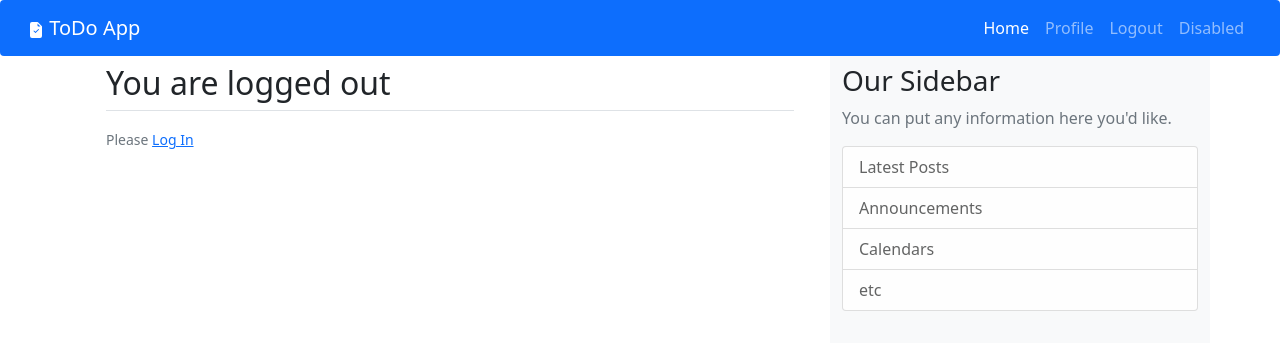
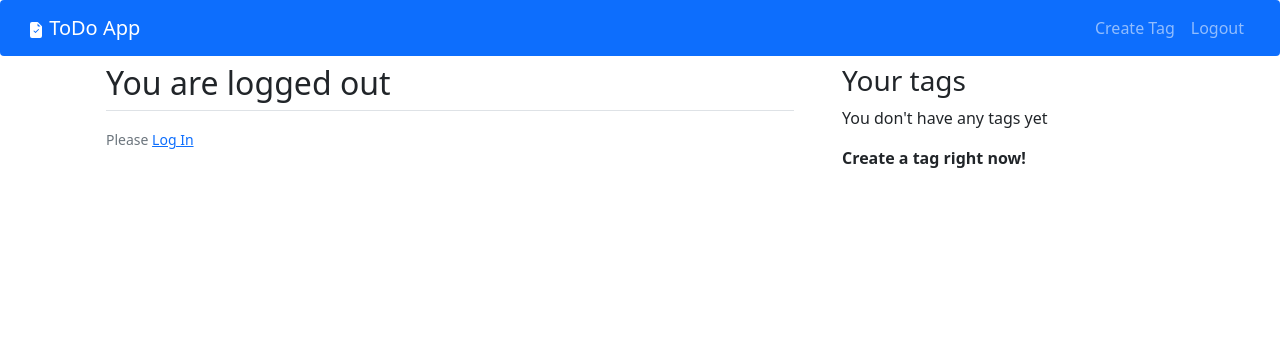
Before and after one commit to edwardramirez31/Django-ToDo-List, a Django app: page /logout/ in a window 1280 px wide. Shown: the top 350 px of the page. Run offline with Django 3.2, Linux system fonts and the light colour scheme; the visitor is signed in with stand-in values (Sample User, id 1); parts of the project's set-up code (start-up, migrations or seed data) failed here and were passed over.

Commit message:
Creating the Create Tag view

```diff
--- a/todo/tasks/templates/base.html
+++ b/todo/tasks/templates/base.html
@@ -1,3 +1,4 @@
+{% load static %}
 <!DOCTYPE html>
 <html lang="en">
   <head>
@@ -11,7 +12,7 @@
       integrity="sha384-giJF6kkoqNQ00vy+HMDP7azOuL0xtbfIcaT9wjKHr8RbDVddVHyTfAAsrekwKmP1"
       crossorigin="anonymous"
     />
-
+    <link rel="stylesheet" href="{% static 'tasks/main.css' %}">
     {% comment %} jqery {% endcomment %}
     <script src="https://ajax.googleapis.com/ajax/libs/jquery/3.5.1/jquery.min.js"></script>
     <title>ToDo App</title>
@@ -33,19 +34,17 @@
           >
             <span class="navbar-toggler-icon"></span>
           </button>
-          <a class="navbar-brand mr-4" href="#">
+          <a class="navbar-brand mr-4" href="{% url 'tasks:all' %}">
           <svg xmlns="http://www.w3.org/2000/svg" width="16" height="16" fill="currentColor" class="bi bi-file-earmark-check-fill" viewBox="0 0 16 16">
           <path d="M9.293 0H4a2 2 0 0 0-2 2v12a2 2 0 0 0 2 2h8a2 2 0 0 0 2-2V4.707A1 1 0 0 0 13.707 4L10 .293A1 1 0 0 0 9.293 0zM9.5 3.5v-2l3 3h-2a1 1 0 0 1-1-1zm1.354 4.354l-3 3a.5.5 0 0 1-.708 0l-1.5-1.5a.5.5 0 1 1 .708-.708L7.5 9.793l2.646-2.647a.5.5 0 0 1 .708.708z"/>
           </svg>
           ToDo App</a>
           <div class="collapse navbar-collapse" id="navbarTogglerDemo03">
             <ul class="navbar-nav ms-auto mb-2 mb-lg-0">
-              <li class="nav-item">
-                <a class="nav-link active" aria-current="page" href="#">Home</a>
-              </li>
+
               {% if user.is_authenticated %}
               <li class="nav-item">
-                <a class="nav-link" href="#">Profile</a>
+                <a class="nav-link" href="{% url 'tasks:tag_create' %}">Create Tag</a>
               </li>
               <li class="nav-item">
                 <a class="nav-link" href="{% url 'logout' %}">Logout</a>
@@ -60,11 +59,7 @@
                 >
               </li>
               {% endif %}
-              <li class="nav-item">
-                <a class="nav-link" href="#" tabindex="-1" aria-disabled="true"
-                  >Disabled</a
-                >
-              </li>
+
             </ul>
           </div>
         </div>
@@ -78,8 +73,21 @@
           {% endfor %} {% endif %}
           <div class="container py-3">{% block content %} {% endblock %}</div>
         </div>
-        <div class="col-md-4 py-3 bg-light">
+        <div class="col-md-4 py-3">
           <div class="content-section">
+          {% if user.is_authenticated %}
+          <h3>Your tags</h3>
+            {% if tags %}
+            <div class="list-group">
+              {% for tag in tags %}
+              <a class="list-group-item list-group-item-action list-group-item-secondary" href="{% url 'tasks:tag_list' tag.id %}">{{ tag }}</a>
+              {% endfor %}
+            </div>
+            {% else %}
+            <p>You don't have any tags yet</p>
+            <strong>Create a tag right now!</strong>
+            {% endif %}
+          {% else %}
             <h3>Our Sidebar</h3>
                 <p class='text-muted'>You can put any information here you'd like.
                   <ul class="list-group">
@@ -89,6 +97,7 @@
                     <li class="list-group-item list-group-item-light">etc</li>
                   </ul>
                 </p>
+          {% endif %}
           </div>
         </div>
       </div>
--- a/todo/tasks/urls.py
+++ b/todo/tasks/urls.py
@@ -7,4 +7,6 @@ urlpatterns = [
     path('list', TasksListView.as_view(), name='all'),
     path('mark/<int:pk>', MarkHandleView.as_view(), name='mark'),
     path('delete/<int:pk>', DeleteTaskView.as_view(), name='delete'),
+    path('create/tag', TagCreateView.as_view(), name='tag_create'),
+    path('list/tag/<int:pk>', TagListView.as_view(), name='tag_list'),
 ]
--- a/todo/users/templates/registration/login.html
+++ b/todo/users/templates/registration/login.html
@@ -1,4 +1,5 @@
 {% extends 'base.html'%} {% load crispy_forms_tags %} {% block content%}
+<div class="content-section">
   <form action="{% url 'login' %}" method="post">
     {% csrf_token %}
     <fieldset class="form-group">
@@ -16,4 +17,5 @@
       <a href="{% url 'users:register' %}">Sign Up Now</a>
     </small>
   </div>
+</div>
 {% endblock %}
--- a/todo/users/templates/registration/logout.html
+++ b/todo/users/templates/registration/logout.html
@@ -1,8 +1,10 @@
 {% extends 'base.html'%} {% block content%}
-<h2>You are logged out</h2>
-<div class="border-top pt-3">
-  <small class="text-muted">
-    Please <a href="{% url 'login' %}">Log In</a>
-  </small>
+<div class="content-section">
+  <h2>You are logged out</h2>
+  <div class="border-top pt-3">
+    <small class="text-muted">
+      Please <a href="{% url 'login' %}">Log In</a>
+    </small>
+  </div>
 </div>
 {% endblock %}
--- a/todo/users/templates/users/register.html
+++ b/todo/users/templates/users/register.html
@@ -1,5 +1,5 @@
 {% extends 'base.html' %} {% load crispy_forms_tags %} {% block content %}
-<div class="container">
+<div class="content-section">
   <form action="" method="post">
     {% csrf_token %}
     <fieldset class="form-group">
```
Also changed, not shown: todo/tasks/templates/tasks/list.html (+14 -15 lines), todo/tasks/views.py (+8 -13 lines), 1 other file. Lines whose indentation alone changed are shown as unchanged.
